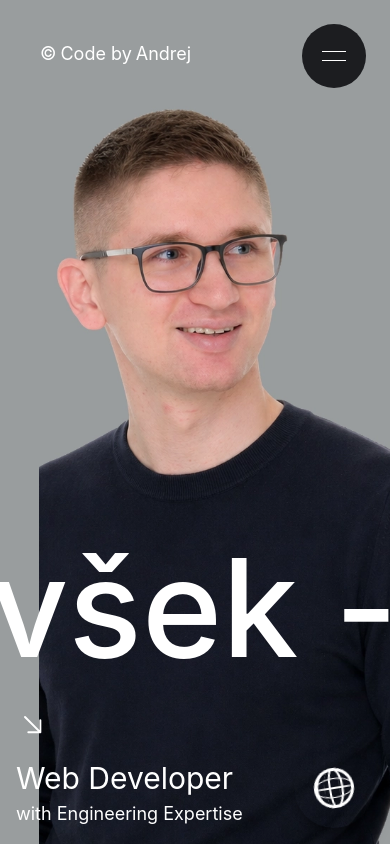
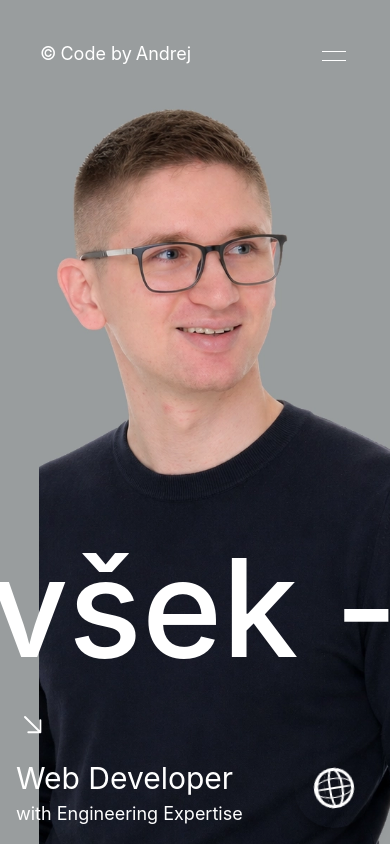
Before and after one commit to Mararovsek99/portfolio, a React (Vite) app: page / in a window 390 px wide. Shown: the top 846 px of the page. Built offline with nearby package versions, Linux system fonts and the light colour scheme.

Commit message:
added animation of menu btn for mobile users

```diff
--- a/src/components/Menu.jsx
+++ b/src/components/Menu.jsx
@@ -4,10 +4,12 @@ import Magnetic from "./Magnetic";
 const Menu = () => {
   const [open, setOpen] = useState(false);
   const [showButton, setShowButton] = useState(false);
+  const [mobileScrolled, setMobileScrolled] = useState(false);
 
   useEffect(() => {
     const handleScroll = () => {
       setShowButton(window.scrollY > 120);
+      setMobileScrolled(window.scrollY > 20);
     };
 
     window.addEventListener("scroll", handleScroll);
@@ -39,11 +41,14 @@ const Menu = () => {
         <Magnetic>
           <button
             onClick={() => setOpen(!open)}
-            className="
+            className={`
               flex h-16 w-16 items-center justify-center
-              rounded-full bg-[#1c1d20] text-white
+              rounded-full text-white
               md:h-20 md:w-20
-            "
+              transition-all duration-300 ease-out
+              ${mobileScrolled ? "bg-[#1c1d20]" : "bg-transparent md:bg-[#1c1d20]"}
+              hover:scale-110 active:scale-95
+            `}
           >
             <div className="flex flex-col gap-2">
               <span
```
